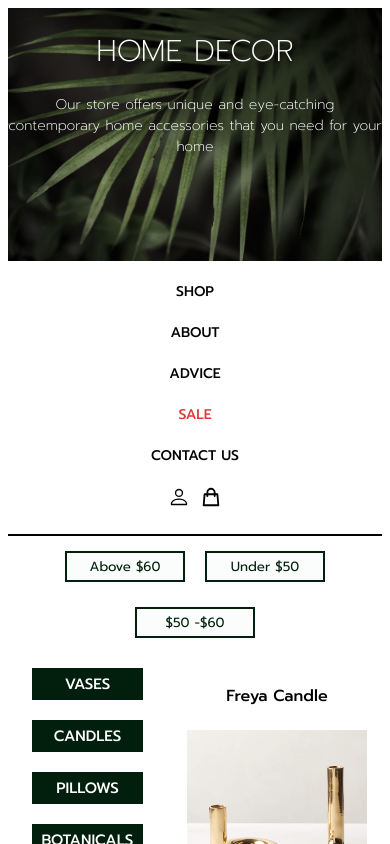
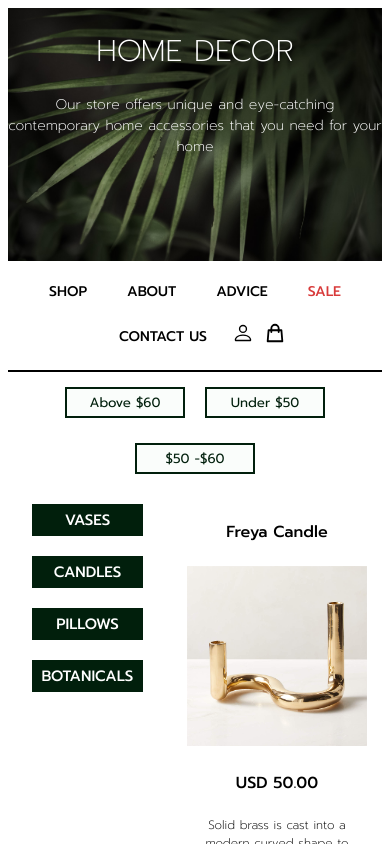
Before and after one commit to ilnura-ilya/home-decor-store, a React (Create React App) app: page / in a window 390 px wide. Shown: the top 844 px of the page. Built offline with nearby package versions, Linux system fonts and the light colour scheme; a web font is replaced by a local one.

Commit message:
menu changed

```diff
--- a/src/App.css
+++ b/src/App.css
@@ -466,8 +466,9 @@ h5{
     text-align: center;
   }
   nav{
-    flex-direction: column;
+    flex-direction: row;
     text-align: center;
+    flex-wrap: wrap;
   }
   .link{
     font-size: 14px;
@@ -543,6 +544,14 @@ h5{
     width: 300px;
     height: auto;
   }
+  #cart{
+    width: 100%;
+    height: auto;
+    padding: 30px;
+    position: fixed;
+    top: -20px;
+    right: 0;
+  }
 }
   @media only screen and (max-width: 400px){
   .chooseCategoryDiv{
```
